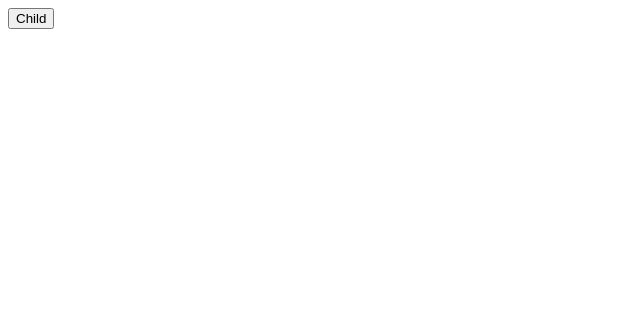
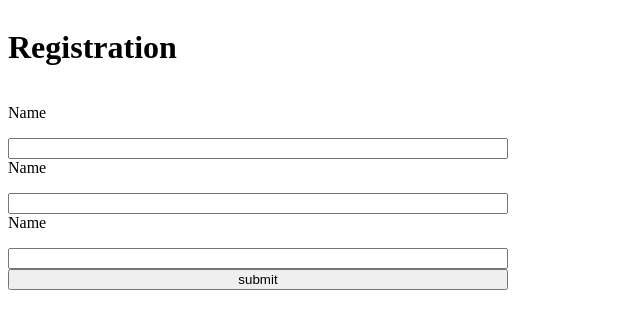
Before and after one commit to fahadPathan7/MERN-stack, a React (Vite) app in the folder vite-project/: page / in a window 1280 px wide. Shown: the top 328 px of the page, without its empty margins (0-640 px from the left). Built offline with nearby package versions, Linux system fonts and the light colour scheme.

Commit message:
react: learned handling form data

```diff
--- a/vite-project/src/App.jsx
+++ b/vite-project/src/App.jsx
@@ -4,13 +4,13 @@
 import React from 'react';
 
 // internal import
-import Bubbling from './components/Bubbling/Bubbling';
+import Form from './components/Form/Form';
 
 function App() {
 
   return (
     <div>
-      <Bubbling />
+      <Form />
     </div>
   );
 }
--- /dev/null
+++ b/vite-project/src/components/Form/Form.jsx
@@ -0,0 +1,72 @@
+import React, { useState } from "react";
+import style from "./form.module.css";
+
+export default function Form() {
+  // using object
+  const [ user, setUser ] = useState({ name: "", email: "", password: "" });
+
+  const handleChange = (e) => {
+    const fieldName = e.target.name;
+
+    // using object
+    setUser({ ...user, [fieldName]: e.target.value });
+
+    // using computed property name and conditional statement
+    // if (fieldName === "name") {
+    //     setName(e.target.value);
+    // }
+    // else if (fieldName === "email") {
+    //     setEmail(e.target.value);
+    // }
+    // else if (fieldName === "password") {
+    //     setPassword(e.target.value);
+    // }
+  }
+
+  const submitClicked = e => {
+    console.log("Form is submitted");
+    console.log(user);
+    e.preventDefault();
+  };
+
+  return (
+    <div>
+      <h1>Registration</h1>
+      <form onSubmit={submitClicked}>
+        <div>
+          <label htmlFor="name">Name</label>
+          <input
+            type="text"
+            name="name"
+            id="name"
+            required
+            onChange={handleChange}
+          />
+        </div>
+        <div>
+          <label htmlFor="email">Name</label>
+          <input
+            type="text"
+            name="email"
+            id="email"
+            required
+            onChange={handleChange}
+          />
+        </div>
+        <div>
+          <label htmlFor="password">Name</label>
+          <input
+            type="password"
+            name="password"
+            id="password"
+            required
+            onChange={handleChange}
+          />
+        </div>
+        <div>
+          <button type="submit">submit</button>
+        </div>
+      </form>
+    </div>
+  );
+}
--- /dev/null
+++ b/vite-project/src/components/Form/form.module.css
@@ -0,0 +1,6 @@
+div {
+    display: flex;
+    flex-direction: column;
+    gap: 1rem;
+    width: 500px;
+}
```
